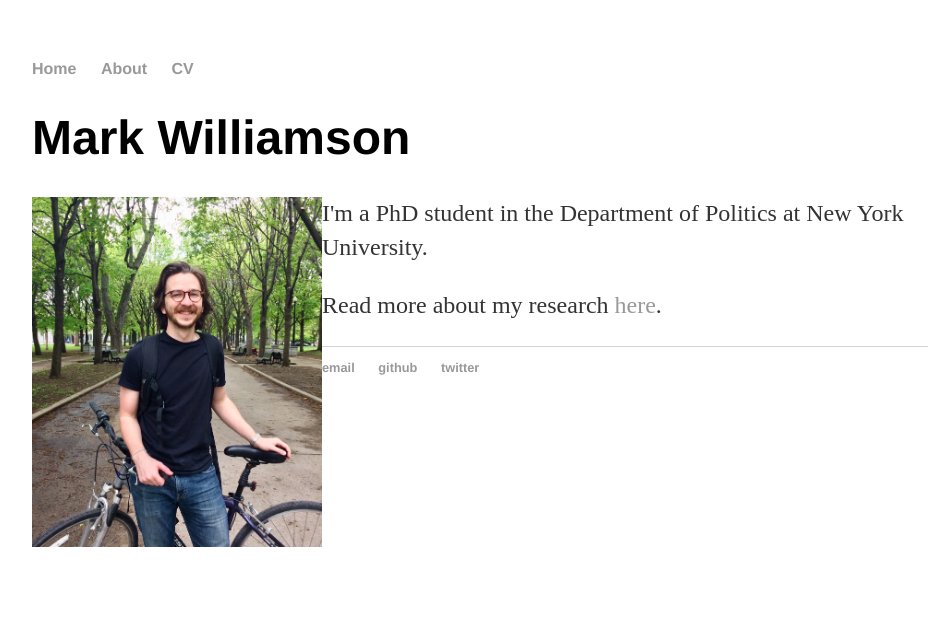
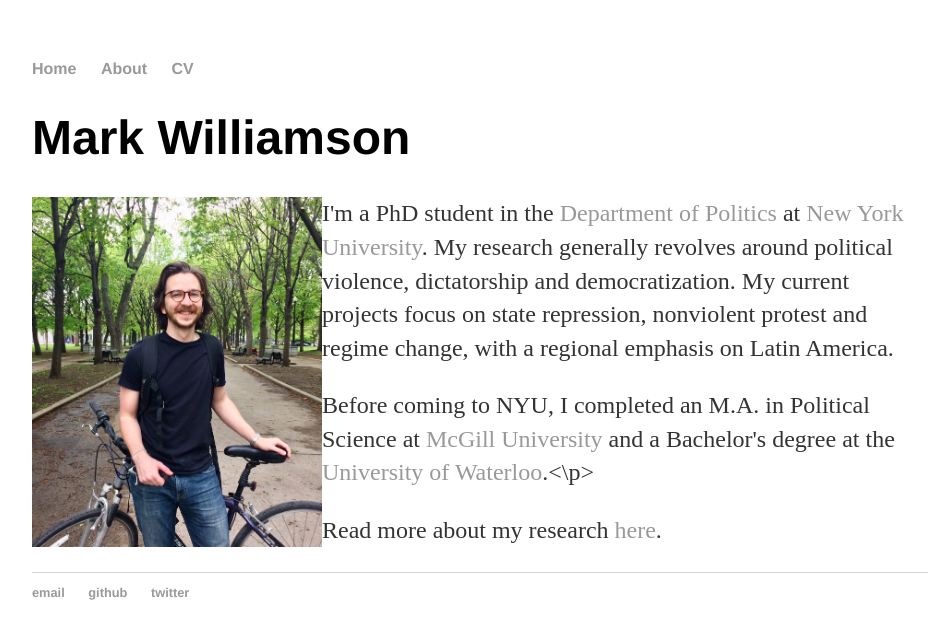
Before and after one commit to mark-williamson/mark-williamson.github.io, a Jekyll site: the page built from index.html, in a window 1280 px wide. Shown: the top 639 px of the page, without its empty margins (160-1094 px from the left). Built offline with Jekyll 4.4.1, drawn with Linux system fonts in a browser that asks for light colours.

Commit message:
Update blurb

```diff
--- a/index.html
+++ b/index.html
@@ -4,7 +4,8 @@
 ---
 <div class="blurb">
 	<h1>Mark Williamson</h1>
-	<img src="assets/profile_photo.jpeg?raw=true" style="width:290px;height:350px;float:left;vspace:10px;hspace:10px"/>
-	<p>I'm a PhD student in the Department of Politics at New York University. </p>
+	<img src="assets/profile_photo.jpeg?raw=true" style="width:290px;height:350px;float:left;vspace:40px;hspace:40px"/>
+	<p> I'm a PhD student in the <a href="http://as.nyu.edu/politics.html">Department of Politics</a> at <a href="nyu.edu">New York University</a>. My research generally revolves around political violence, dictatorship and democratization. My current projects focus on state repression, nonviolent protest and regime change, with a regional emphasis on Latin America. </p>
+	<p> Before coming to NYU, I completed an M.A. in Political Science at <a href="http://mcgill.ca">McGill University</a> and a Bachelor's degree at the <a href="http://uwaterloo.ca">University of Waterloo</a>.<\p>
 	<p> Read more about my research <a href="/about">here</a>.</p>
 </div><!-- /.blurb -->
```
